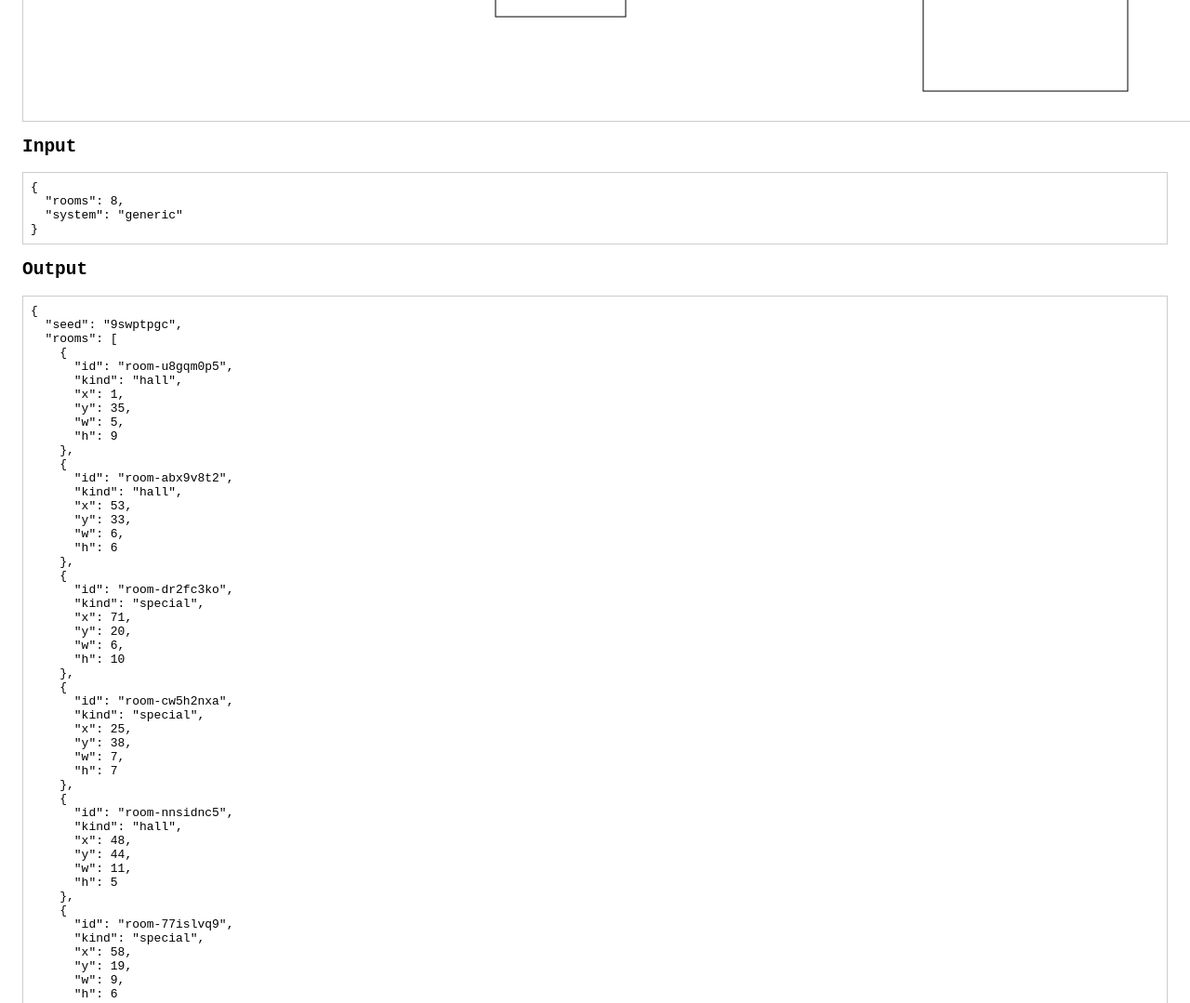
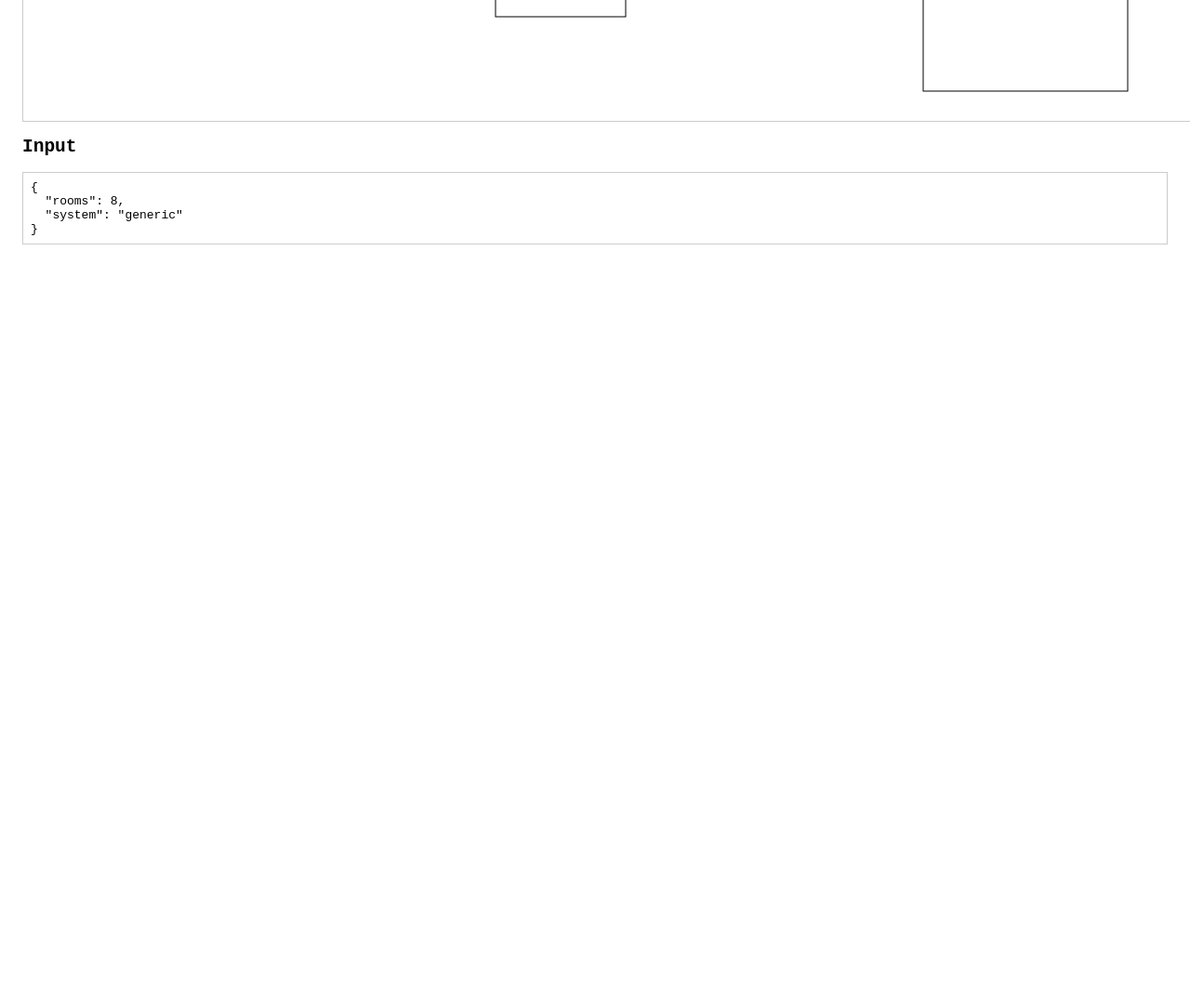
Before and after one commit to Zuljita/DungeonsOnAutomatic, a website built with Vite: page apps/gui/index.html in a window 1280 px wide. Shown: the part 1017-2096 px from the top of the page at 93% size. After the commit the page ends 1317 px from the top, so only its background shows below. Built offline with nearby package versions, Linux system fonts and the light colour scheme.

Commit message:
feat(gui): hide map coordinates

```diff
--- a/apps/gui/index.html
+++ b/apps/gui/index.html
@@ -29,8 +29,6 @@
   <div id="map"></div>
   <h2>Input</h2>
   <pre id="inputs"></pre>
-  <h2>Output</h2>
-  <pre id="outputs"></pre>
   <script type="module" src="/src/main.ts"></script>
 </body>
 </html>
--- a/apps/gui/src/main.ts
+++ b/apps/gui/src/main.ts
@@ -9,7 +9,6 @@ async function generate(): Promise<void> {
   const systemInput = document.getElementById('system') as HTMLSelectElement;
   const mapEl = document.getElementById('map') as HTMLElement;
   const inputEl = document.getElementById('inputs') as HTMLElement;
-  const outputEl = document.getElementById('outputs') as HTMLElement;
   const svgLink = document.getElementById('download-svg') as HTMLAnchorElement;
   const foundryLink = document.getElementById('download-foundry') as HTMLAnchorElement;
 
@@ -24,7 +23,6 @@ async function generate(): Promise<void> {
   const enriched = await sys.enrich(base);
   const svg = renderSvg(enriched);
   mapEl.innerHTML = svg;
-  outputEl.textContent = JSON.stringify(enriched, null, 2);
   const svgBlob = new Blob([svg], { type: 'image/svg+xml' });
   svgLink.href = URL.createObjectURL(svgBlob);
   const foundry = exportFoundry(enriched);
```
